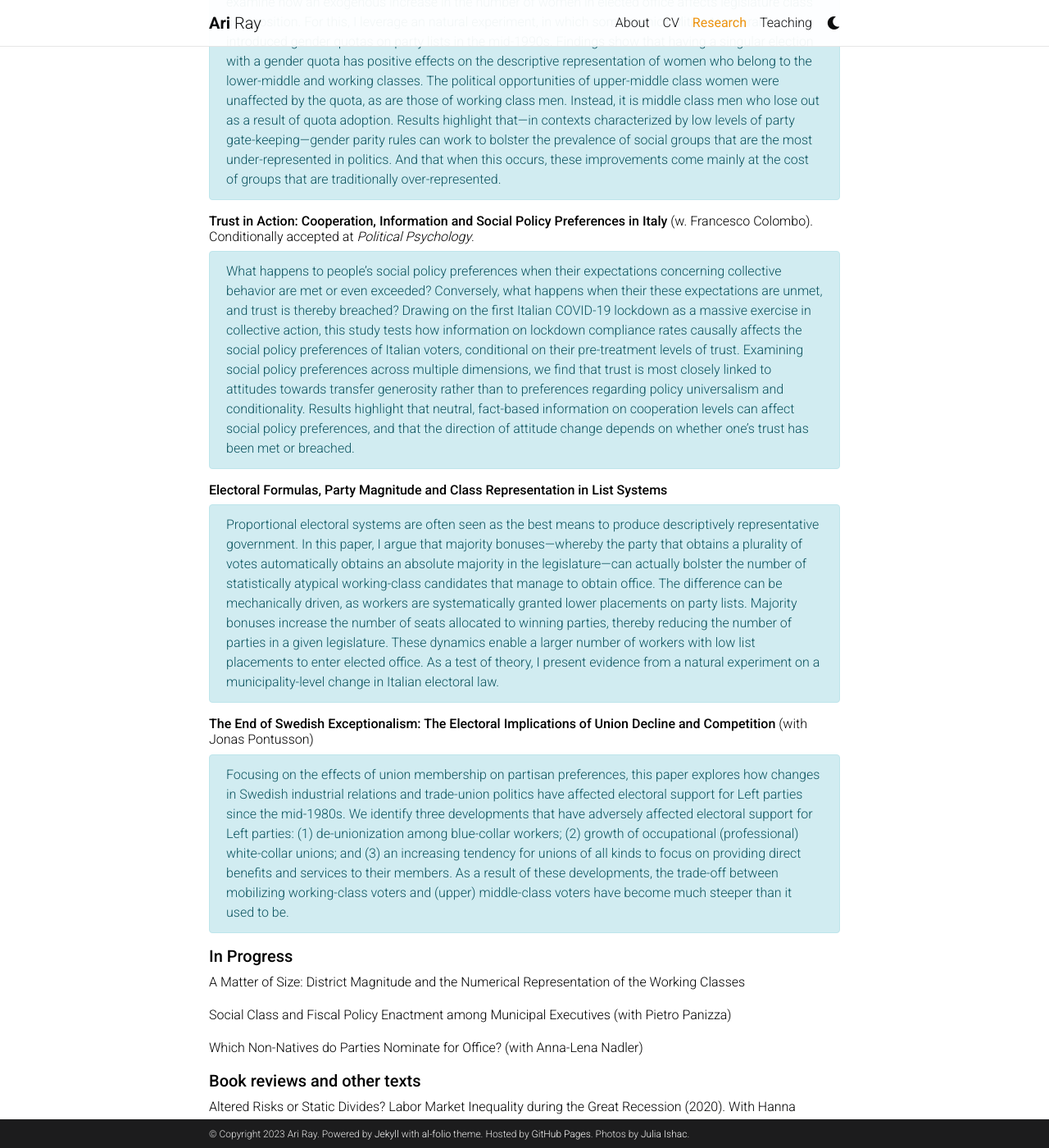
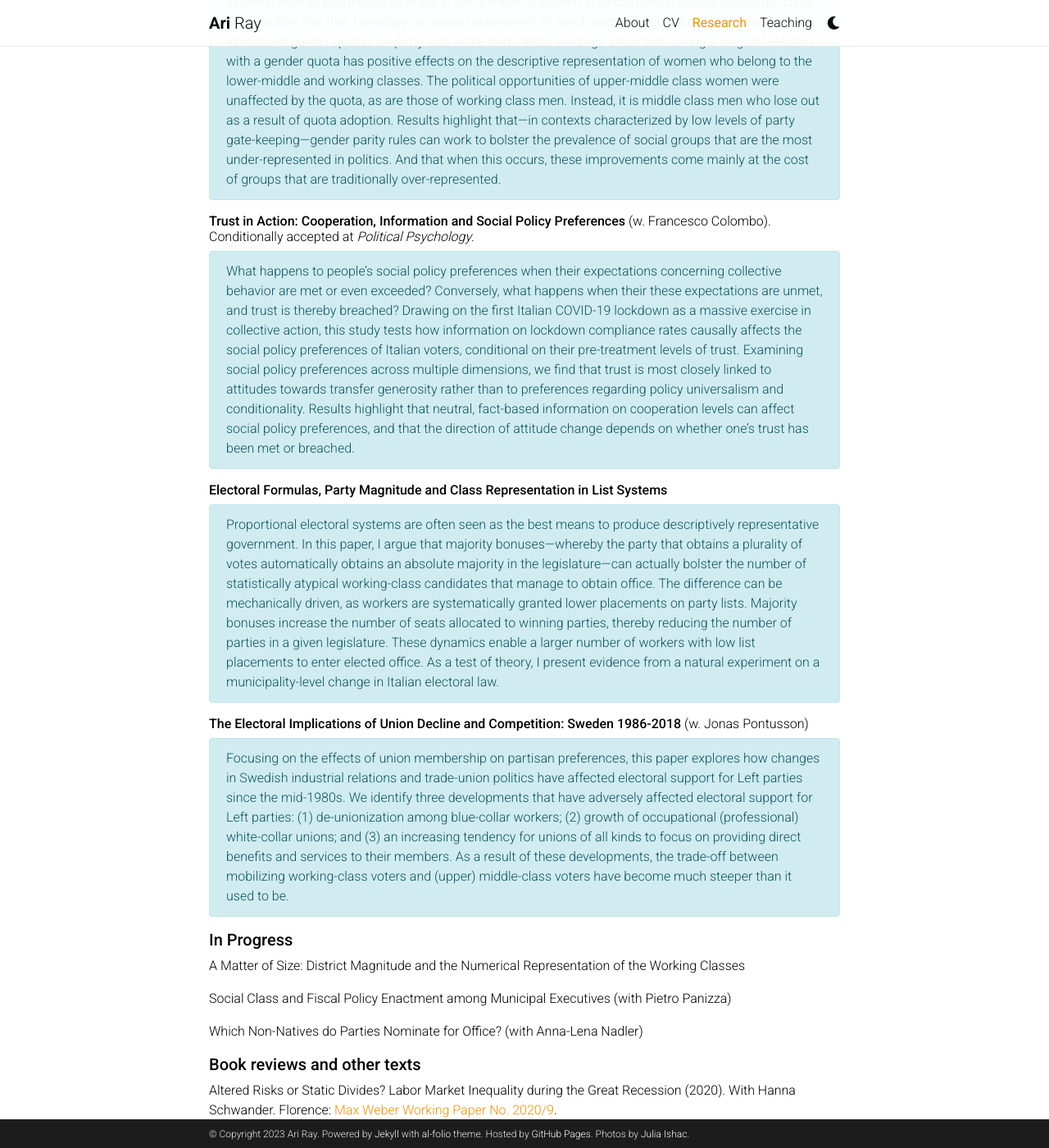
Before and after one commit to ariray/ariray.github.io, a Jekyll site: the page built from _pages/research.md, in a window 1280 px wide and 1400 px high, scrolled down 826 px. Shown: the whole window at 82% size. Built offline with Jekyll 4.4.1, drawn with Linux system fonts in a browser that asks for light colours; comment, search, counter and statistics services are not loaded; a style sheet for code colours, icons or effects is not loaded.

Commit message:
pape title fix

```diff
--- a/_pages/research.md
+++ b/_pages/research.md
@@ -31,7 +31,7 @@
 
 <div markdown="span" class="alert alert-info" role="alert">Are there trade-offs in the representation of women and workers? I analyze Italian archival data to examine how an exogenous increase in the number of women in elected office affects legislature class composition. For this, I leverage an natural experiment, in which some municipalities temporarily introduced gender quotas on party lists in the mid-1990s. Findings show that having a singular election with a gender quota has positive effects on the descriptive representation of women who belong to the lower-middle and working classes. The political opportunities of upper-middle class women were unaffected by the quota, as are those of working class men. Instead, it is middle class men who lose out as a result of quota adoption. Results highlight that---in contexts characterized by low levels of party gate-keeping---gender parity rules can work to bolster the prevalence of social groups that are the most under-represented in politics. And that when this occurs, these improvements come mainly at the cost of groups that are traditionally over-represented.</div>
 
-###### **Trust in Action: Cooperation, Information and Social Policy Preferences in Italy** (w. Francesco Colombo). Conditionally accepted at <em>Political Psychology</em>.
+###### **Trust in Action: Cooperation, Information and Social Policy Preferences** (w. Francesco Colombo). Conditionally accepted at <em>Political Psychology</em>.
 
 <div markdown="span" class="alert alert-info" role="alert">What happens to people’s social policy preferences when their expectations concerning collective behavior are met or even exceeded? Conversely, what happens when their these expectations are unmet, and trust is thereby breached? Drawing on the first Italian COVID-19 lockdown as a massive exercise in collective action, this study tests how information on lockdown compliance rates causally affects the social policy preferences of Italian voters, conditional on their pre-treatment levels of trust. Examining social policy preferences across multiple dimensions, we find that trust is most closely linked to attitudes towards transfer generosity rather than to preferences regarding policy universalism and conditionality. Results highlight that neutral, fact-based information on cooperation levels can affect social policy preferences, and that the direction of attitude change depends on whether one’s trust has been met or breached. </div>
 
@@ -39,7 +39,7 @@
 
 <div markdown="span" class="alert alert-info" role="alert">Proportional electoral systems are often seen as the best means to produce descriptively representative government. In this paper, I argue that majority bonuses---whereby the party that obtains a plurality of votes automatically obtains an absolute majority in the legislature---can actually bolster the number of statistically atypical working-class candidates that manage to obtain office. The difference can be mechanically driven, as workers are systematically granted lower placements on party lists. Majority bonuses increase the number of seats allocated to winning parties, thereby reducing the number of parties in a given legislature. These dynamics enable a larger number of workers with low list placements to enter elected office. As a test of theory, I present evidence from a natural experiment on a municipality-level change in Italian electoral law.</div>
 
-###### **The End of Swedish Exceptionalism: The Electoral Implications of Union Decline and Competition** (with Jonas Pontusson)
+###### **The Electoral Implications of Union Decline and Competition: Sweden 1986-2018** (w. Jonas Pontusson)
 
 <div markdown="span" class="alert alert-info" role="alert">Focusing on the effects of union membership on partisan preferences, this paper explores how changes in Swedish industrial relations and trade-union politics have affected electoral support for Left parties since the mid-1980s.  We identify three developments that have adversely affected electoral support for Left parties: (1) de-unionization among blue-collar workers; (2) growth of occupational (professional) white-collar unions; and (3) an increasing tendency for unions of all kinds to focus on providing direct benefits and services to their members.  As a result of these developments, the trade-off between mobilizing working-class voters and (upper) middle-class voters have become much steeper than it used to be.</div>
 
```
Also changed, not shown: 2 other files.
